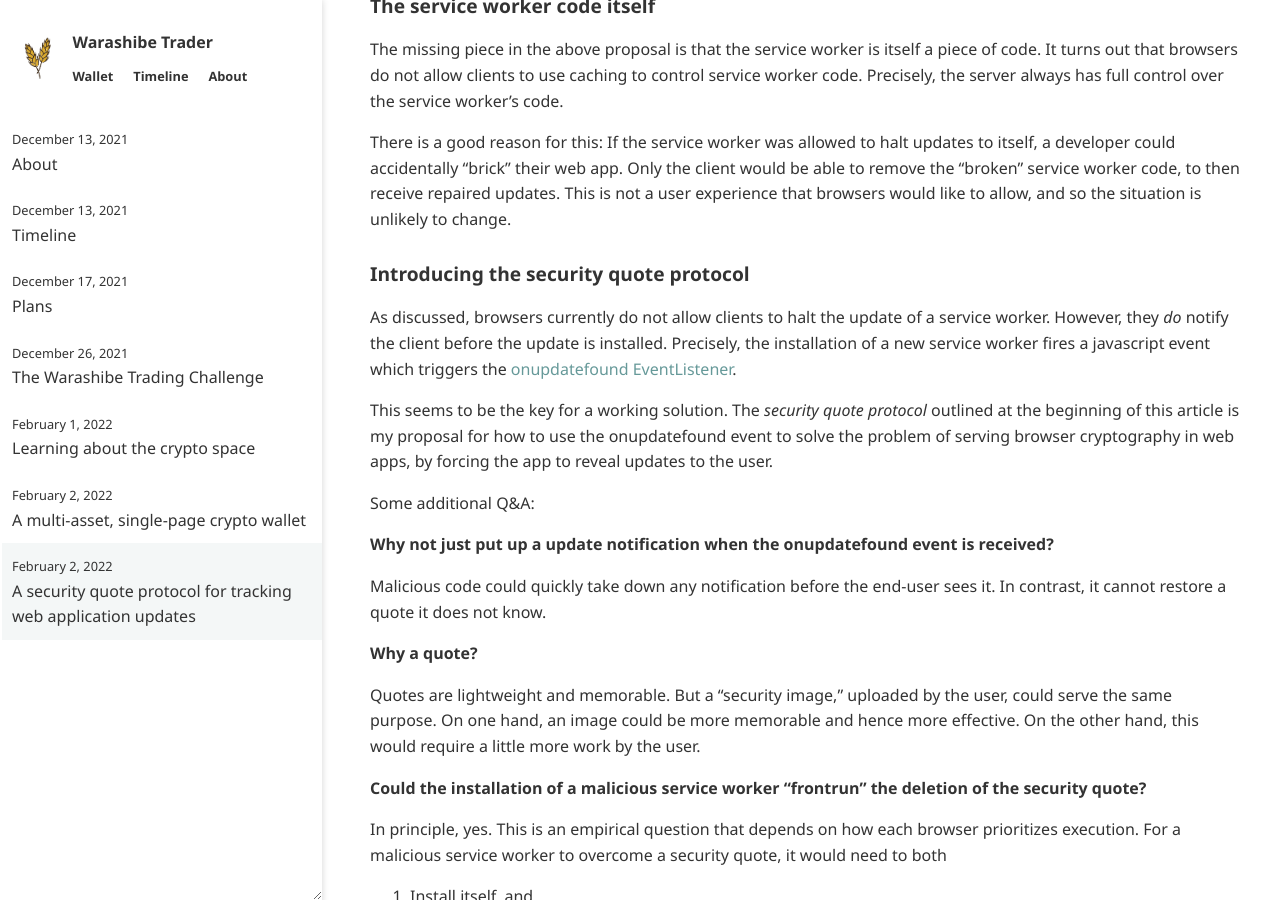
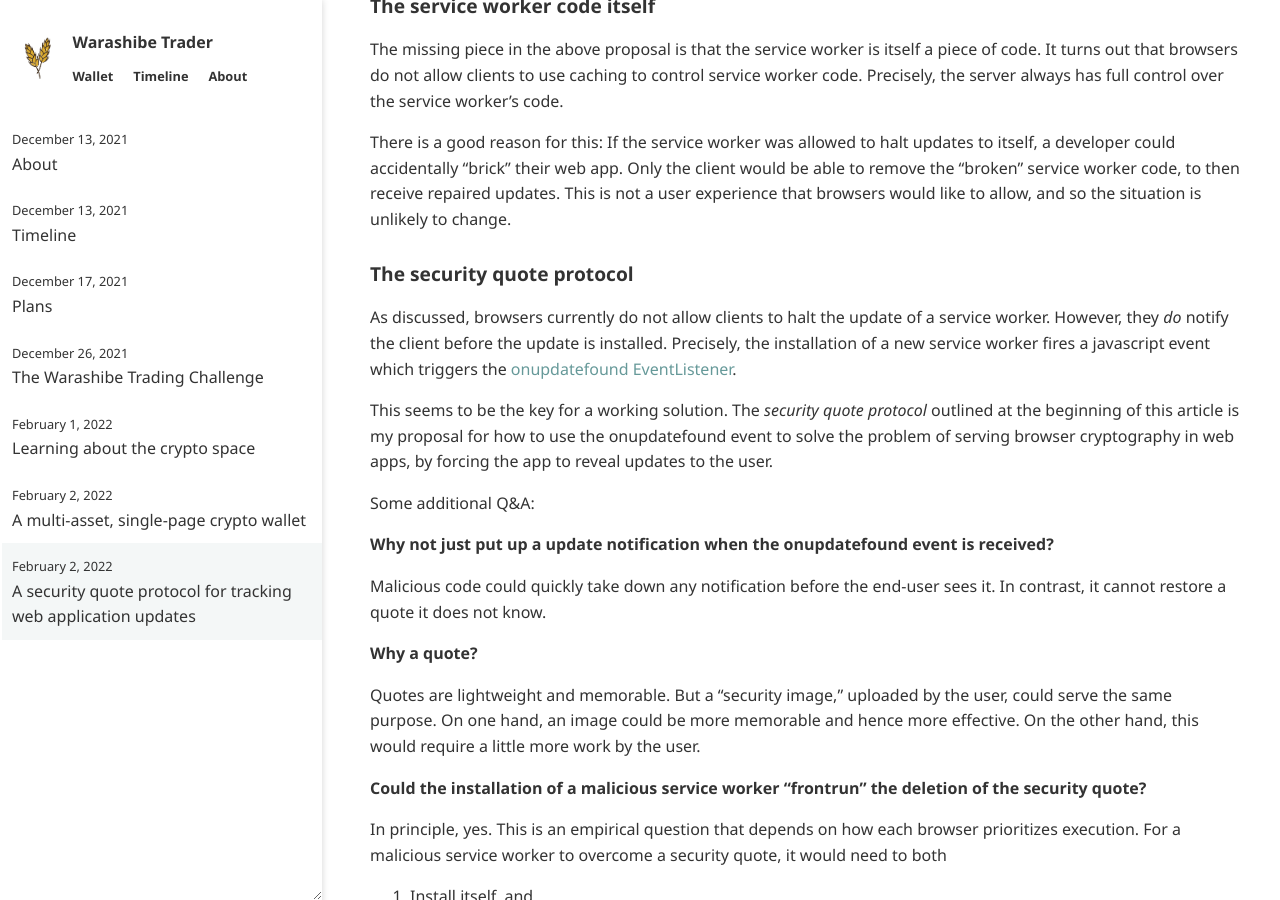
Before and after one commit to warashibetrader/warashibetrader.github.io, a Jekyll site: the page built from _posts/2022-02-02-security-quote-protocol.md, in a window 1280 px wide and 900 px high, scrolled down 2936 px. Built offline with Jekyll 4.4.1, drawn with Linux system fonts in a browser that asks for light colours.

Commit message:
Update 2022-02-02-security-quote-protocol.md

```diff
--- a/_posts/2022-02-02-security-quote-protocol.md
+++ b/_posts/2022-02-02-security-quote-protocol.md
@@ -66,7 +66,7 @@ The missing piece in the above proposal is that the service worker is itself a p
 There is a good reason for this: If the service worker was allowed to halt updates to itself, a developer could accidentally "brick" their web app. Only the client would be able to remove the "broken" service worker code, to then receive repaired updates. This is not a user experience that browsers would like to allow, and so the situation is unlikely to change.
 
 
-### Introducing the security quote protocol
+### The security quote protocol
 
 As discussed, browsers currently do not allow clients to halt the update of a service worker. However, they _do_ notify the client before the update is installed. Precisely, the installation of a new service worker fires a javascript event which triggers the [onupdatefound EventListener](https://developer.mozilla.org/en-US/docs/Web/API/ServiceWorkerRegistration/onupdatefound).
 
```
